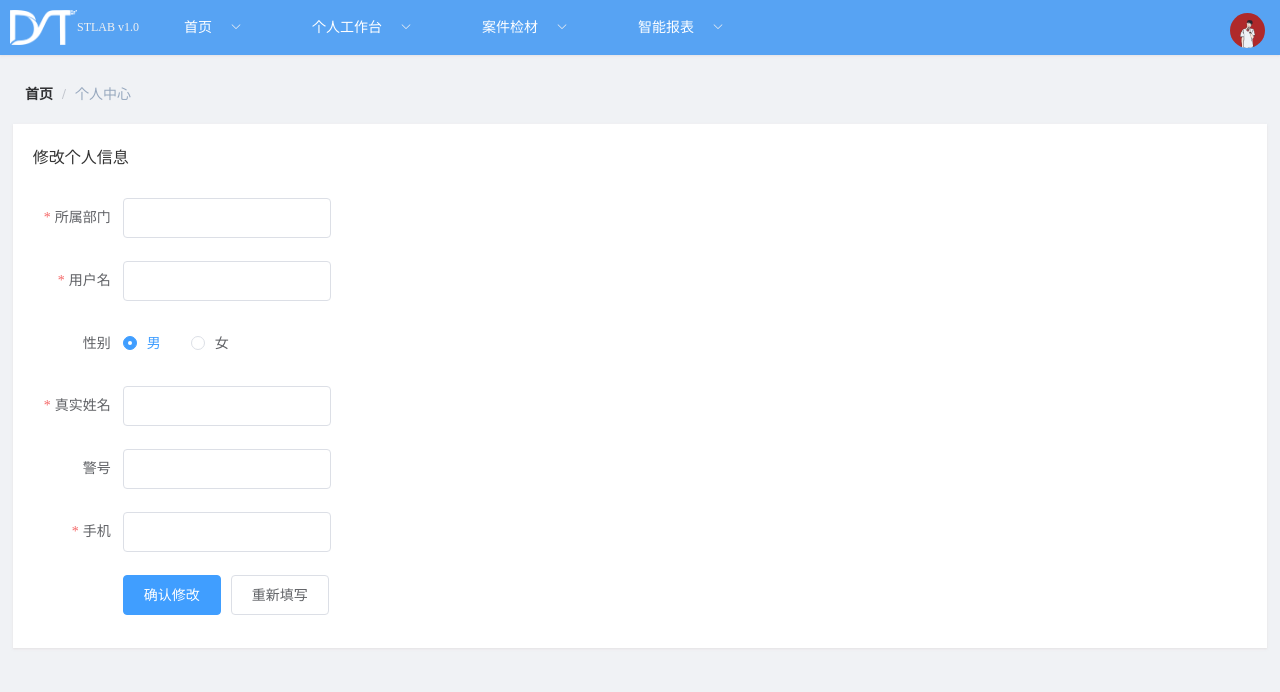
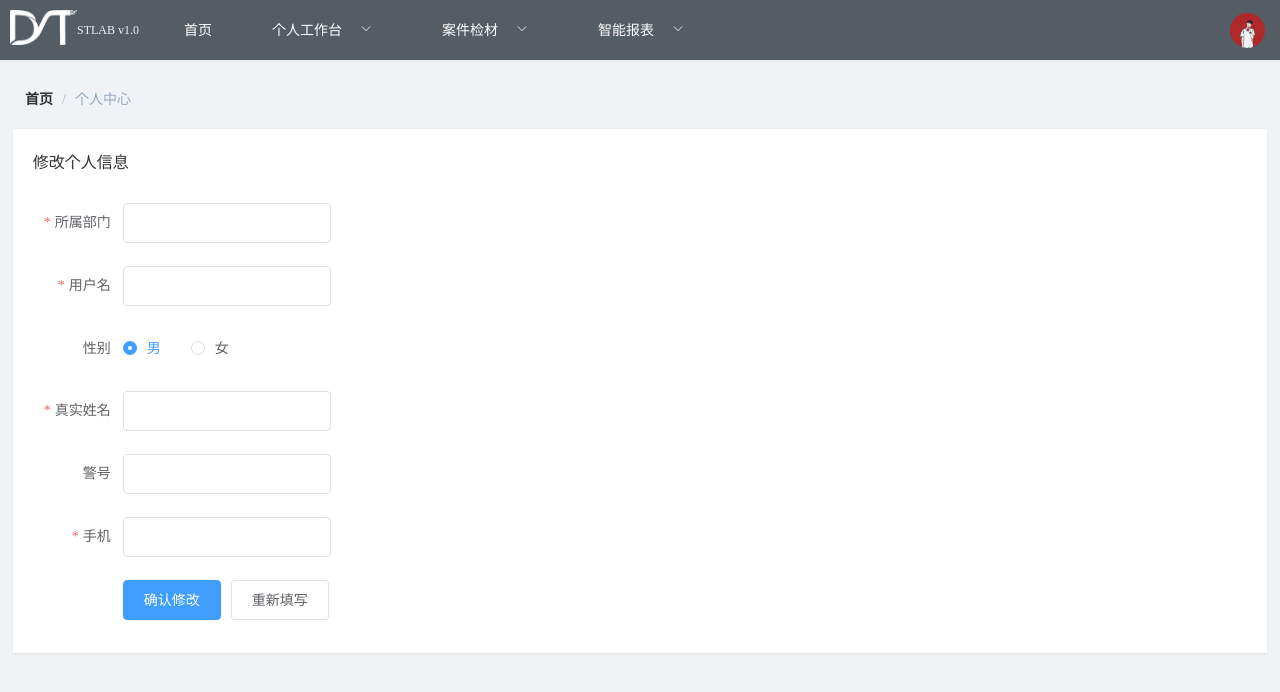
Before and after one commit to WhiteLierTo/stlab, a Vue app: page /#/user/personal in a window 1280 px wide. Shown: the top 692 px of the page. Built offline with nearby package versions, Linux system fonts and the light colour scheme.

Commit message:
完善菜单栏

```diff
--- a/src/style/config.less
+++ b/src/style/config.less
@@ -1,4 +1,4 @@
-@topNavBarHeight: 55px; // 头部导航栏高度
+@topNavBarHeight: 60px; // 头部导航栏高度
 @topNavBarBgColor: rgba(67, 131, 228, 1); // 头部导航栏颜色
 @defaultBgColor: #f0f2f5; // 主体部分背景色
 @defaultContentPadding: 10px; // 主体部分与页面内容的padding // 目前只在index.vue中使用
--- a/src/views/index/component/header.vue
+++ b/src/views/index/component/header.vue
@@ -5,7 +5,7 @@
       <span class="system-name">STLAB v1.0</span>
     </div>
     <div class="header-middle">
-      <el-menu
+      <!-- <el-menu
         :default-active="activeIndex"
         class="el-menu-demo"
         mode="horizontal"
@@ -13,10 +13,10 @@
         background-color="#57A3F3"
         text-color="#fff"
         active-text-color="#ffd04b"
-      >
-        <!-- <navMenu :navMenus="navInfo" /> -->
+      > -->
+      <navMenu :navMenus="navInfo" />
 
-        <el-submenu
+      <!-- <el-submenu
           :index="item.label"
           v-for="(item, index) in navInfo"
           :key="index"
@@ -29,8 +29,8 @@
           >
             {{ item1.label }}
           </el-menu-item>
-        </el-submenu>
-      </el-menu>
+        </el-submenu> -->
+      <!-- </el-menu> -->
     </div>
     <div class="header-right">
       <el-dropdown>
@@ -61,7 +61,6 @@ export default {
   },
   data() {
     return {
-      activeIndex: "1",
       navInfo: [
         {
           label: "首页",
@@ -125,9 +124,6 @@ export default {
     };
   },
   methods: {
-    handleSelect(key, keyPath) {
-      this.$router.push({ path: key });
-    },
     /**退出登录 */
     exitHandle() {
       this.$router.push("/login");
@@ -150,7 +146,7 @@ export default {
   width: 100%;
   height: @topNavBarHeight;
   box-shadow: 0 1px 2px 0 rgba(217, 208, 208, 0.5);
-  background: #57a3f3;
+  background: rgb(84, 92, 100);
   display: flex;
   flex-direction: row;
   .header-left {
@@ -184,15 +180,15 @@ export default {
   }
 }
 .system-name {
-  line-height: 55px !important;
+  line-height: 60px !important;
 }
 </style>
 
 <style lang="less">
 .saddaadsads {
   .el-submenu .el-submenu__title {
-    height: 55px;
-    line-height: 55px;
+    height: 60px;
+    line-height: 60px;
   }
   .el-menu.el-menu--horizontal {
     border-bottom: none;
@@ -209,10 +205,5 @@ export default {
   .el-submenu__title i {
     padding: 10px;
   }
-  // .el-menu--horizontal:nth-child(1) {
-  //   position: absolute !important;
-  //   top: 25px !important;
-  //   left: 150px !important;
-  // }
 }
 </style>
--- a/src/views/index/component/navMenu.vue
+++ b/src/views/index/component/navMenu.vue
@@ -1,16 +1,31 @@
 <template>
   <div>
-    <span v-for="item in navMenus" :key="item.label">
-      <el-submenu :index="item.label" v-if="item && item.children">
-        <template slot="title">
+    <el-menu
+      :default-active="activeIndex"
+      class="el-menu-demo"
+      mode="horizontal"
+      @select="handleSelect"
+      background-color="rgb(84, 92, 100)"
+      text-color="#fff"
+      active-text-color="#ffd04b"
+    >
+      <template v-for="(item, i) in navMenus">
+        <el-menu-item
+          v-if="!item.children"
+          :index="item.path"
+          :key="item.path"
+          class="el-menu-item-wrap"
+        >
           <span slot="title">{{ item.label }}</span>
-        </template>
-        <navMenu :navMenus="item.children"></navMenu>
-      </el-submenu>
-      <el-menu-item :index="item.path" :key="item.label" v-else>
-        <span>{{ item.label }}</span>
-      </el-menu-item>
-    </span>
+        </el-menu-item>
+        <el-submenu v-if="item.children" :index="i + ''" :key="i + 44">
+          <template slot="title">
+            <span slot="title">{{ item.label }}</span>
+          </template>
+          <nav-Menu :navMenus="item.children" />
+        </el-submenu>
+      </template>
+    </el-menu>
   </div>
 </template>
 
@@ -18,9 +33,15 @@
 export default {
   name: "navMenu", //模板名称
   data() {
-    return {};
+    return {
+      activeIndex: "1",
+    };
   },
-  beforeMount() {},
   props: ["navMenus"],
+  methods: {
+    handleSelect(key, keyPath) {
+      this.$router.push({ path: key });
+    },
+  },
 };
 </script>
```
Also changed, not shown: 2 other files (tests, documents, lock files or other folders).
